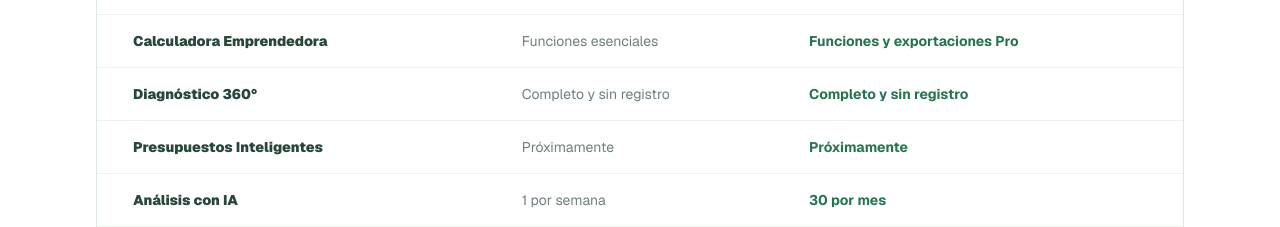
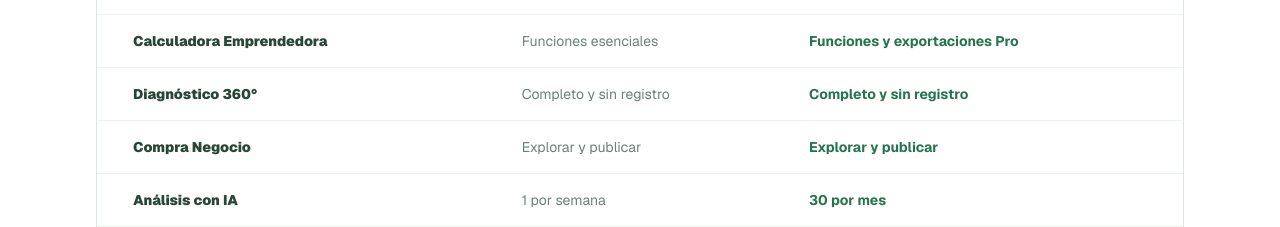
Before and after one commit to panchorenzella-dot/Growtella, a Next.js app: page /pro in a window 1280 px wide. Shown: the part 1600-1827 px from the top of the page. Built offline with nearby package versions, Linux system fonts and the light colour scheme; no server answers.

Commit message:
Update Pro tools comparison

```diff
--- a/app/pro/page.tsx
+++ b/app/pro/page.tsx
@@ -26,7 +26,7 @@ const comparisons = [
   ["Cuenta central", "Incluida", "Incluida"],
   ["Calculadora Emprendedora", "Funciones esenciales", "Funciones y exportaciones Pro"],
   ["Diagnóstico 360°", "Completo y sin registro", "Completo y sin registro"],
-  ["Presupuestos Inteligentes", "Próximamente", "Próximamente"],
+  ["Compra Negocio", "Explorar y publicar", "Explorar y publicar"],
   ["Análisis con IA", "1 por semana", "30 por mes"],
   ["Mensajes con IA", "5 por día", "300 por mes"],
   ["Escenarios", "3 por día", "Ilimitados"],
```
